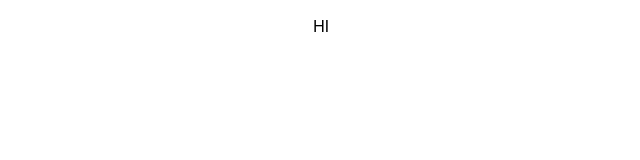
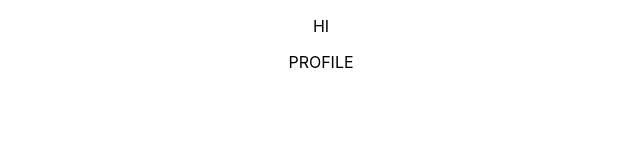
Before and after one commit to jamesmwu/joamayakieves, a React (Create React App) app in the folder frontend/: page /profile in a window 1280 px wide. Shown: the top 160 px of the page, without its empty margins (319-959 px from the left). Built offline with nearby package versions, Linux system fonts and the light colour scheme.

Commit message:
Added navigation between the Home page and Profile page

```diff
--- a/frontend/package.json
+++ b/frontend/package.json
@@ -8,6 +8,7 @@
     "@testing-library/user-event": "^13.5.0",
     "react": "^18.2.0",
     "react-dom": "^18.2.0",
+    "react-router-dom": "^6.8.1",
     "react-scripts": "5.0.1",
     "web-vitals": "^2.1.4"
   },
--- a/frontend/src/App.js
+++ b/frontend/src/App.js
@@ -1,9 +1,16 @@
 import React from 'react';
+import { Route, Routes } from 'react-router-dom';
+import Home from './pages/Home';
+import Profile from './pages/Profile';
 
 function App() {
   return (
     <div className='App'>
       <p>HI</p>
+      <Routes>
+        <Route path='' element={<Home />}/>
+        <Route path='/profile' element={<Profile />}/>
+      </Routes>
     </div>
   );
 }
--- a/frontend/src/index.js
+++ b/frontend/src/index.js
@@ -2,10 +2,13 @@ import React from 'react';
 import ReactDOM from 'react-dom/client';
 import './styles/index.css';
 import App from './App';
+import {BrowserRouter} from 'react-router-dom';
 
 const root = ReactDOM.createRoot(document.getElementById('root'));
 root.render(
   <React.StrictMode>
-    <App />
+    <BrowserRouter>
+      <App />
+    </BrowserRouter>
   </React.StrictMode>
 );
--- /dev/null
+++ b/frontend/src/pages/Home.js
@@ -0,0 +1,7 @@
+import React from "react";
+
+export default function Home() {
+    return (
+        <p>HOME</p>
+    );
+}
--- /dev/null
+++ b/frontend/src/pages/Profile.js
@@ -0,0 +1,7 @@
+import React from "react";
+
+export default function Profile() {
+    return (
+        <p>PROFILE</p>
+    );
+}
```
Also changed, not shown: frontend/src/styles/Home.css (added), frontend/src/styles/Profile.css (added), 1 other file (tests, documents, lock files or other folders).
